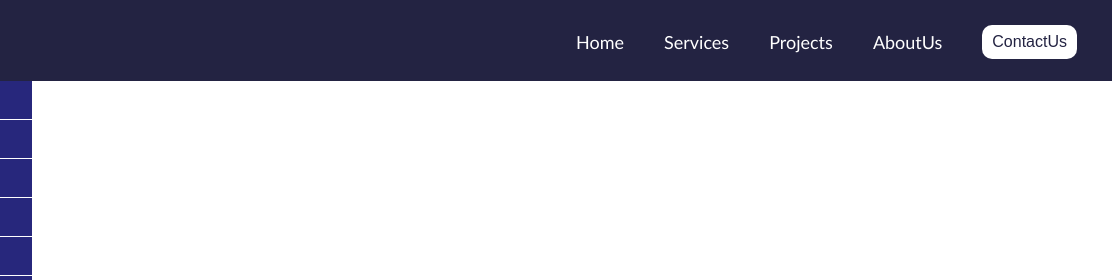
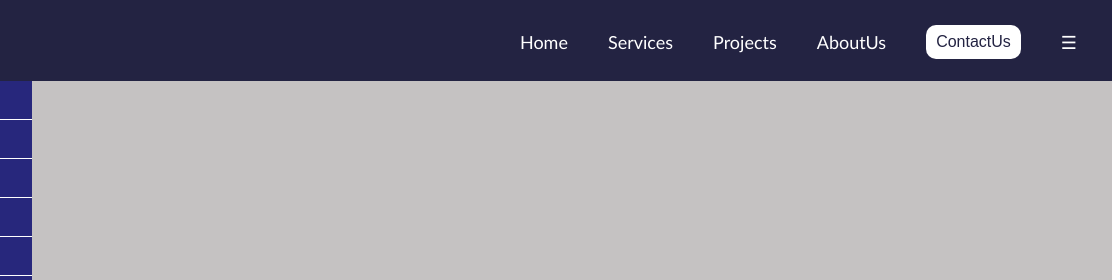
Before and after one commit to rupeshpal49gmail/Brushup-webdev, a plain HTML site: page 1-Navbar/index.html in a window 1280 px wide. Shown: the top 280 px of the page, 168-1280 px from the left. Drawn offline with Linux system fonts and the light colour scheme.

Commit message:
add hamburger menu

```diff
--- a/1-Navbar/index.html
+++ b/1-Navbar/index.html
@@ -30,6 +30,9 @@
           <li>
             <button>ContactUs</button>
           </li>
+          <li>
+              <a href="#">&#9776</a>
+          </li>
         </ul>
       </div>
     </div>
@@ -53,6 +56,7 @@
           </li>
         </ul>
       </div>
+
     </div>
   </body>
 </html>
--- a/1-Navbar/style.css
+++ b/1-Navbar/style.css
@@ -3,6 +3,9 @@
   padding: 0;
   box-sizing: border-box;
   text-decoration: none;
+}
+body {
+  background-color: #c5c2c2;
 }
 a img {
   width: 60px;
```
